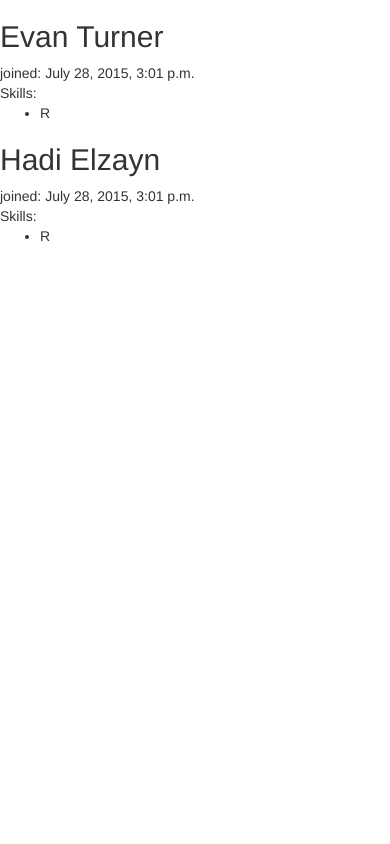
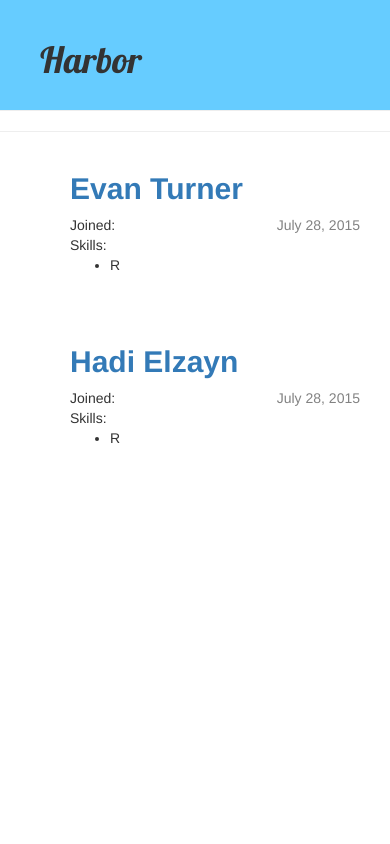
Before and after one commit to tgg-h-elzayn/Harbor, a Django app: page / in a window 390 px wide. Run offline with Django 3.2, Linux system fonts and the light colour scheme; data comes from the database, SQL or seed files in the repository; both versions use the stored data as it was after the commit; some libraries are stand-ins or nearby versions.

Commit message:
destructured templates, added css, fixed file path

```diff
--- a/temphr/models.py
+++ b/temphr/models.py
@@ -18,7 +18,7 @@ class Employer(models.Model):
 	user = models.OneToOneField(User, related_name="user_employer")
 	name = models.CharField(max_length=200)
 	def __str__(self):
-		return self.name
+		return str(self.name)
 class Skill(models.Model):
 	name = models.CharField(max_length=200)
 	user = models.ForeignKey(Candidate)
@@ -37,6 +37,10 @@ class Review(models.Model):
 class Job(models.Model):
 	employer = models.ForeignKey(Employer)
 	employee = models.ForeignKey(Candidate)
+	position = models.TextField(default="")
 	price = models.DecimalField(decimal_places=2, max_digits=6)
 	startDate = models.DateTimeField()
 	endDate = models.DateTimeField()
+
+	def __str__(self):
+		return str(self.employer) + ": " +str(self.employee) + " as " + str(self.position) + " from " + str(self.startDate)+" to" +str(self.endDate)
--- a/temphr/static/css/temphr.css
+++ b/temphr/static/css/temphr.css
@@ -1,3 +1,43 @@
+h1{
+		font-family:'Lobster';
+
+}
 h2{
 		color:blue;
+		font-weight:bold;
 }
+.page-header{
+	background-color:#66ccff;
+	margin-top: 0;
+	padding: 20px 20px 20px 40px;
+}
+.page-header h1, .page-header h1 a, .page-header h1 a:visited, .page-header h1 a:active{
+	color: "#ffffff";
+	font-size: 36 pt;
+	text-decoration: none;
+}
+.content{
+	margin-left:40px;
+}
+.date {
+	float:right;
+	color: #828282;
+}
+.save {
+	fload: right;
+}
+.post-form textarea, .post-form input{
+	width: 100%;
+}
+.top-menu, .top-menu:hover, .top-menu:visited{
+	color:"#ffffff";
+	float: right;
+	font-size:26pt;
+	margin-rgiht: 20px;
+}
+.candidate-listing{
+	margin-bottom: 70px;
+}
+.candidate-listing h2 a, .candidate-listing h2 a:visited{
+	color: "#000000";
+}
--- a/temphr/templates/candidate/candidate_list.html
+++ /dev/null
@@ -1,19 +0,0 @@
-<link rel="stylesheet" href="//maxcdn.bootstrapcdn.com/bootstrap/3.2.0/css/bootstrap.min.css">
-<link rel="stylesheet" href="//maxcdn.bootstrapcdn.com/bootstrap/3.2.0/css/bootstrap-theme.min.css">
-
-<html>
-	{% for candidate in candidates %}
-		<p><h2>{{ candidate}}</h2>
-		joined: {{candidate.join_date}}
-		<br>
-		Skills:
-		<ul>
-			{% for skill in candidate.skill_set.get_queryset %}
-				<li> {{skill}} </li>
-			{% endfor %}
-		</ul>
-
-
-		</p>
-	{% endfor %}
-</html>
--- /dev/null
+++ b/temphr/templates/temphr/base.html
@@ -0,0 +1,33 @@
+{% load staticfiles %}
+
+<html>
+<head>
+	<title>All Candidates</title>
+	<link rel="stylesheet" href="//maxcdn.bootstrapcdn.com/bootstrap/3.2.0/css/bootstrap.min.css">
+	<link rel="stylesheet" href="//maxcdn.bootstrapcdn.com/bootstrap/3.2.0/css/bootstrap-theme.min.css">
+	<link rel="stylesheet" href = "{% static "css/temphr.css" %}">
+
+	<link href="http://fonts.googleapis.com/css?family=Lobster&subset=latin,latin-ext" rel="stylesheet" type="text/css">
+
+</head>
+<body>
+	<div class="container">
+		<div class="row">
+			<div class ="page-header">
+				<h1>Harbor</h1>
+			</div>
+			<hr>
+		</div>
+		<div class="content container">
+			<div class="row">
+				<div class="col-md-8">
+				{% block content %}
+				{% endblock %}
+
+				</div>
+			</div>
+		</div>
+	</div>
+	</body>
+	<container>
+</html>
--- /dev/null
+++ b/temphr/templates/temphr/candidate_list.html
@@ -0,0 +1,19 @@
+{% extends "temphr/base.html" %}
+	{% block content %}
+	{% for candidate in candidates %}
+		<div class="candidate-listing">
+			<p><h2><a href="">{{ candidate}}</a></h2>
+			Joined: <div class="date">{{candidate.join_date.date}}</div>
+			<br>
+			Skills:
+			<ul>
+				{% for skill in candidate.skill_set.get_queryset %}
+					<li> {{skill}} </li>
+				{% endfor %}
+			</ul>
+
+
+			</p>
+		</div>
+	{% endfor %}
+{% endblock content %}
--- a/temphr/views.py
+++ b/temphr/views.py
@@ -4,4 +4,4 @@ from django.utils import timezone
 # Create your views here.
 def candidate_list(request):
 	candidates = Candidate.objects.filter(join_date__lte=timezone.now()).order_by('join_date')
-	return render(request, 'candidate/candidate_list.html',{'candidates': candidates})
+	return render(request, 'temphr/candidate_list.html',{'candidates': candidates})
```
Also changed, not shown: temphr/templates/base.html (added, +33 -0 lines), db.sqlite3, temphr/migrations/0007_job_position.py (added), 3 other files.
